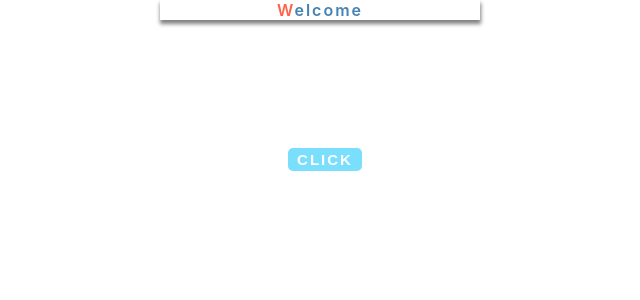
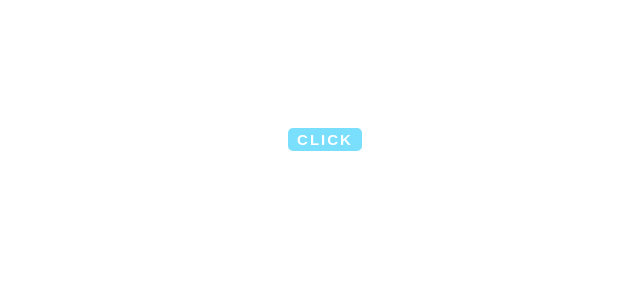
Before and after one commit to annusingh2403/converter, a React (Create React App) app: page / in a window 1280 px wide. Shown: the top 300 px of the page, without its empty margins (320-960 px from the left). Built offline with nearby package versions, Linux system fonts and the light colour scheme.

Commit message:
new greeting

```diff
--- a/src/App.js
+++ b/src/App.js
@@ -15,9 +15,9 @@ function App() {
   return (
     <>
       <div>
-        <div style={{textAlign: 'center',color: 'steelblue',fontWeight: 600, letterSpacing:'2px'}}>
+        {/* <div style={{textAlign: 'center',color: 'steelblue',fontWeight: 600, letterSpacing:'2px'}}>
             <p style={{boxShadow: '0px 3px 4px .5px gray',width: '20rem',margin: '0 auto'}}><span style={{color: "tomato"}}>W</span>elcome</p>
-        </div>
+        </div> */}
         <div className='minione'>
             {/* <input type="text" placeholder='Name' onChange={handleInput}/> */}
             <button type='submit' onClick={() => setPrint(true)}>Click</button>
```
